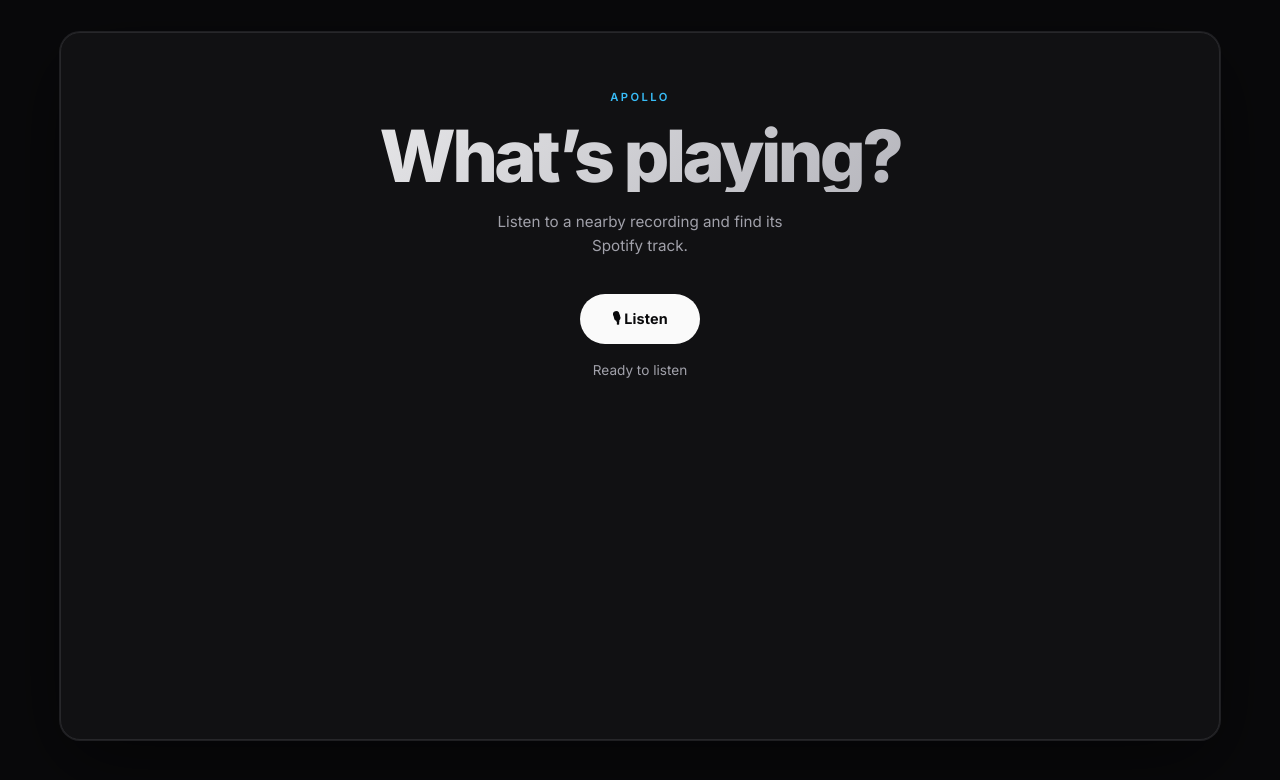
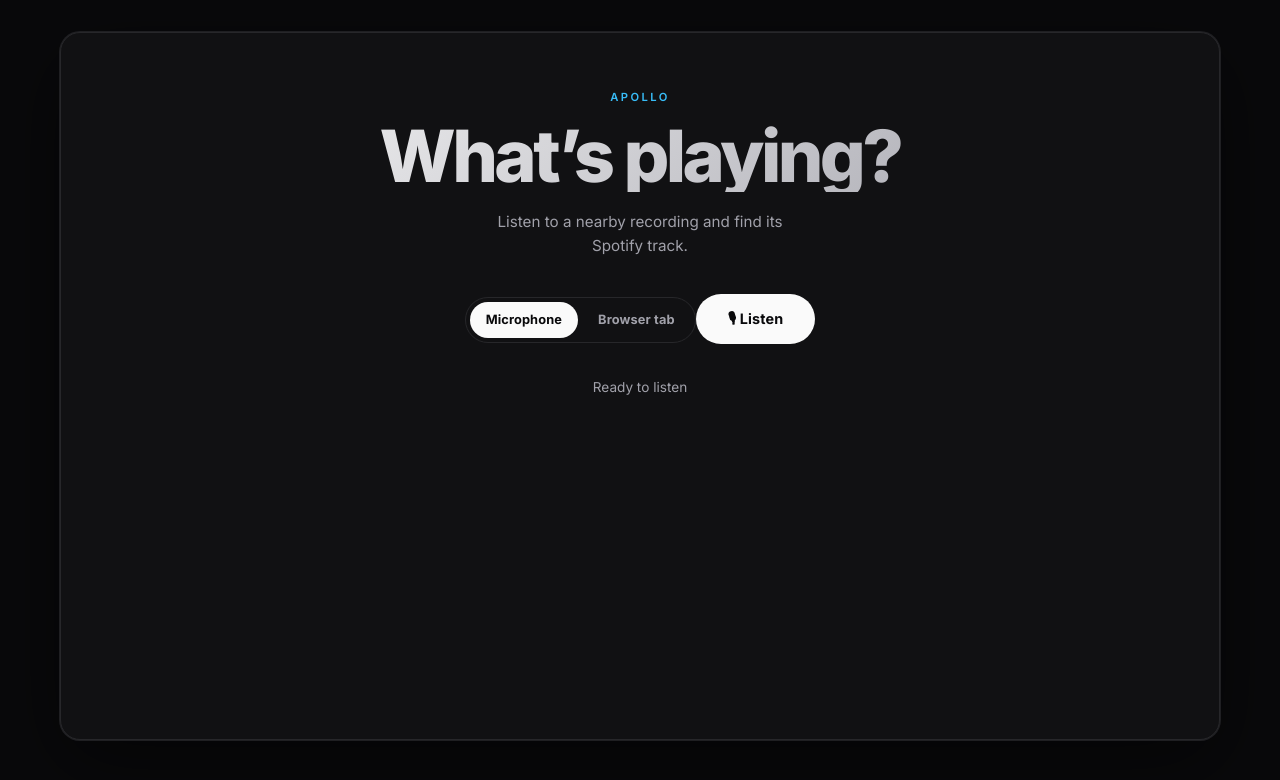
Before and after one commit to Mithun-11/Apollo, a Next.js app in the folder frontend/: page / in a window 1280 px wide. Shown: the top 780 px of the page. Built offline with nearby package versions, Linux system fonts and the light colour scheme.

Commit message:
added browser support

```diff
--- a/frontend/app/globals.css
+++ b/frontend/app/globals.css
@@ -127,6 +127,26 @@ button:disabled { cursor: wait; opacity: 0.4; }
   border-color: #52525b;
   color: var(--text-primary);
   opacity: 1;
+}
+
+/* Audio source picker (microphone or browser tab) */
+.source-picker {
+  border: 1px solid var(--border);
+  border-radius: var(--radius-btn);
+  display: inline-flex;
+  gap: 4px;
+  margin-bottom: 18px;
+  padding: 4px;
+}
+.source-option {
+  background: transparent;
+  color: var(--text-secondary);
+  font-size: 0.8rem;
+  padding: 8px 16px;
+}
+.source-option-active {
+  background: var(--text-primary);
+  color: #09090b;
 }
 
 /* Recording pulse animation for the button */
--- a/frontend/app/page.tsx
+++ b/frontend/app/page.tsx
@@ -28,6 +28,20 @@ const MICROPHONE_CONSTRAINTS: MediaStreamConstraints = {
     autoGainControl: false,
   },
 };
+// Tab audio is the exact digital signal a browser tab plays. Browsers only share it through
+// their screen-share picker, and the API requires video, so the page offers tabs only and
+// disables the video track it cannot avoid receiving. Chrome and Edge share tab audio on
+// Windows and macOS; Safari and Firefox do not.
+const TAB_CAPTURE_OPTIONS = {
+  video: { displaySurface: "browser" },
+  audio: { echoCancellation: false, noiseSuppression: false, autoGainControl: false },
+  preferCurrentTab: false,
+  selfBrowserSurface: "exclude",
+  surfaceSwitching: "include",
+  systemAudio: "exclude",
+} as DisplayMediaStreamOptions;
+const TAB_AUDIO_UNSUPPORTED =
+  "This browser cannot share tab audio. Use Chrome or Edge (Windows or macOS).";
 const RECORDER_WORKLET = `
 class ApolloRecorderProcessor extends AudioWorkletProcessor {
   process(inputs) {
@@ -38,6 +52,8 @@ class ApolloRecorderProcessor extends AudioWorkletProcessor {
 }
 registerProcessor("apollo-recorder", ApolloRecorderProcessor);
 `;
+
+type AudioSource = "microphone" | "tab";
 
 type RecognitionState =
   | { phase: "ready" }
@@ -107,8 +123,31 @@ function encodeWav(chunks: Float32Array[], sampleRate: number): Blob {
   return new Blob([buffer], { type: "audio/wav" });
 }
 
-async function openMicrophone(onSamples: (samples: Float32Array) => void): Promise<Microphone> {
-  const stream = await navigator.mediaDevices.getUserMedia(MICROPHONE_CONSTRAINTS);
+function openMicrophoneStream(): Promise<MediaStream> {
+  return navigator.mediaDevices.getUserMedia(MICROPHONE_CONSTRAINTS);
+}
+
+async function openTabStream(): Promise<MediaStream> {
+  if (!navigator.mediaDevices?.getDisplayMedia) throw new Error(TAB_AUDIO_UNSUPPORTED);
+  const stream = await navigator.mediaDevices.getDisplayMedia(TAB_CAPTURE_OPTIONS);
+  stream.getVideoTracks().forEach((track) => {
+    track.enabled = false;
+  });
+  if (stream.getAudioTracks().length === 0) {
+    stream.getTracks().forEach((track) => track.stop());
+    throw new Error(
+      "No tab audio was shared. Pick a browser tab and turn on “Share tab audio”. " +
+        TAB_AUDIO_UNSUPPORTED.replace("This browser cannot share tab audio. ", ""),
+    );
+  }
+  return stream;
+}
+
+async function openMicrophone(
+  onSamples: (samples: Float32Array) => void,
+  openStream: () => Promise<MediaStream> = openMicrophoneStream,
+): Promise<Microphone> {
+  const stream = await openStream();
   const context = new AudioContext();
   try {
     if (!context.audioWorklet) {
@@ -123,7 +162,11 @@ async function openMicrophone(onSamples: (samples: Float32Array) => void): Promi
       URL.revokeObjectURL(workletUrl);
     }
     const source = context.createMediaStreamSource(stream);
-    const recorder = new AudioWorkletNode(context, "apollo-recorder");
+    // Stereo tab audio is mixed down to mono; the microphone is already mono.
+    const recorder = new AudioWorkletNode(context, "apollo-recorder", {
+      channelCount: 1,
+      channelCountMode: "explicit",
+    });
     const silentOutput = context.createGain();
     silentOutput.gain.value = 0;
     recorder.port.onmessage = (event: MessageEvent<Float32Array>) => {
@@ -168,7 +211,10 @@ class MicrophoneKeeper {
   private opening: Promise<Microphone> | null = null;
   private ready: Microphone | null = null;
 
-  constructor(private readonly onSamples: (samples: Float32Array) => void) {}
+  constructor(
+    private readonly onSamples: (samples: Float32Array) => void,
+    private readonly openStream: () => Promise<MediaStream> = openMicrophoneStream,
+  ) {}
 
   isReady(): boolean {
     return this.ready !== null && isMicrophoneLive(this.ready);
@@ -177,7 +223,7 @@ class MicrophoneKeeper {
   acquire(): Promise<Microphone> {
     if (this.ready && !isMicrophoneLive(this.ready)) this.release();
     if (this.opening) return this.opening;
-    const opening: Promise<Microphone> = openMicrophone(this.onSamples).then(
+    const opening: Promise<Microphone> = openMicrophone(this.onSamples, this.openStream).then(
       (microphone) => {
         if (this.opening !== opening) {
           void closeMicrophone(microphone);
@@ -211,6 +257,8 @@ export default function Home() {
   const liveSamplesRef = useRef<Float32Array>(new Float32Array(0));
   const sessionRef = useRef<RecordingSession | null>(null);
   const microphoneRef = useRef<MicrophoneKeeper | null>(null);
+  const tabAudioRef = useRef<MicrophoneKeeper | null>(null);
+  const [source, setSource] = useState<AudioSource>("microphone");
   const capturing = useRef(false);
   const playbackUrlRef = useRef<string | null>(null);
   const lastVolumeUpdate = useRef(0);
@@ -231,7 +279,7 @@ export default function Home() {
   }, []);
 
   useEffect(() => {
-    const keeper = new MicrophoneKeeper((chunk) => {
+    const receiveSamples = (chunk: Float32Array) => {
       if (!capturing.current) return;
       chunks.current.push(chunk);
       liveSamplesRef.current = chunk;
@@ -241,8 +289,12 @@ export default function Home() {
         setVolume(chunk.length > 0 ? Math.sqrt(sumSquares / chunk.length) : 0);
         lastVolumeUpdate.current = now;
       }
-    });
+    };
+    const keeper = new MicrophoneKeeper(receiveSamples);
     microphoneRef.current = keeper;
+    // Tab sharing lasts for one Listen: it stops as soon as recording ends (see listen()).
+    const tabAudio = new MicrophoneKeeper(receiveSamples, openTabStream);
+    tabAudioRef.current = tabAudio;
     let active = true;
 
     // Warm up only when permission was already granted, so the page never prompts on load.
@@ -280,7 +332,9 @@ export default function Home() {
       active = false;
       document.removeEventListener("visibilitychange", handleVisibilityChange);
       keeper.release();
+      tabAudio.release();
       if (microphoneRef.current === keeper) microphoneRef.current = null;
+      if (tabAudioRef.current === tabAudio) tabAudioRef.current = null;
     };
   }, []);
 
@@ -296,6 +350,7 @@ export default function Home() {
   }
 
   async function listen() {
+    const requestedSource = source;
     if (
       busy.current ||
       sessionRef.current ||
@@ -305,9 +360,13 @@ export default function Home() {
     ) {
       return;
     }
-    const keeper = microphoneRef.current;
+    const keeper = requestedSource === "tab" ? tabAudioRef.current : microphoneRef.current;
     if (!keeper) return;
-    if (!navigator.mediaDevices?.getUserMedia) {
+    if (requestedSource === "tab" && !navigator.mediaDevices?.getDisplayMedia) {
+      setState({ phase: "error", message: TAB_AUDIO_UNSUPPORTED });
+      return;
+    }
+    if (requestedSource === "microphone" && !navigator.mediaDevices?.getUserMedia) {
       setState({ phase: "error", message: "This browser does not support microphone access." });
       return;
     }
@@ -323,6 +382,12 @@ export default function Home() {
       if (!isMicrophoneLive(microphone)) {
         keeper.release();
         microphone = await keeper.acquire();
+      }
+      if (requestedSource === "tab") {
+        // "Stop sharing" in the browser ends the recording early and recognizes what was heard.
+        microphone.stream.getAudioTracks().forEach((track) => {
+          track.onended = () => sessionRef.current?.finish();
+        });
       }
       await microphone.context.resume();
       chunks.current = [];
@@ -387,6 +452,11 @@ export default function Home() {
       });
 
       capturing.current = false;
+      // Stop tab sharing as soon as recording ends, before waiting for the explanation.
+      if (requestedSource === "tab") {
+        keeper.release();
+        microphone = null;
+      }
       if (unmounted.current) return;
       setState({ phase: "processing", recognition: confirmedRecognition });
       const recording = encodeWav(recordedChunks, sampleRate);
@@ -398,11 +468,22 @@ export default function Home() {
       if (!unmounted.current) {
         setState({
           phase: "error",
-          message: error instanceof Error ? error.message : "Unable to use the microphone",
+          message:
+            requestedSource === "tab" &&
+            error instanceof DOMException &&
+            error.name === "NotAllowedError"
+              ? "Tab sharing was cancelled."
+              : error instanceof Error
+                ? error.message
+                : "Unable to use the microphone",
         });
       }
     } finally {
       capturing.current = false;
+      if (requestedSource === "tab") {
+        keeper.release();
+        microphone = null;
+      }
       if (session) {
         if (session.tickTimerId !== null) window.clearInterval(session.tickTimerId);
         if (sessionRef.current === session) sessionRef.current = null;
@@ -428,7 +509,9 @@ export default function Home() {
     state.phase === "ready"
       ? "Ready to listen"
       : state.phase === "starting-microphone"
-        ? "Starting microphone…"
+        ? source === "tab"
+          ? "Choose the tab playing the song and turn on “Share tab audio”…"
+          : "Starting microphone…"
         : state.phase === "recording"
           ? `Listening… ${state.elapsedSeconds}s (stops automatically once the song is recognized)`
           : state.phase === "processing"
@@ -447,13 +530,32 @@ export default function Home() {
         <p className="eyebrow">APOLLO</p>
         <h1 id="title">What’s playing?</h1>
         <p className="subtitle">Listen to a nearby recording and find its Spotify track.</p>
+        <div className="source-picker" role="radiogroup" aria-label="Audio source">
+          {(["microphone", "tab"] as const).map((option) => (
+            <button
+              key={option}
+              type="button"
+              role="radio"
+              aria-checked={source === option}
+              className={source === option ? "source-option source-option-active" : "source-option"}
+              disabled={isBusy}
+              onClick={() => setSource(option)}
+            >
+              {option === "microphone" ? "Microphone" : "Browser tab"}
+            </button>
+          ))}
+        </div>
         <button
           type="button"
           onClick={listen}
           disabled={isBusy}
           className={state.phase === "recording" ? "btn-recording" : ""}
         >
-          {state.phase === "recording" ? "⏺ Recording…" : "🎙 Listen"}
+          {state.phase === "recording"
+            ? "⏺ Recording…"
+            : source === "tab"
+              ? "🔊 Listen"
+              : "🎙 Listen"}
         </button>
         {state.phase === "recording" ? (
           <button className="secondary-button" type="button" onClick={stopRecording}>
```
